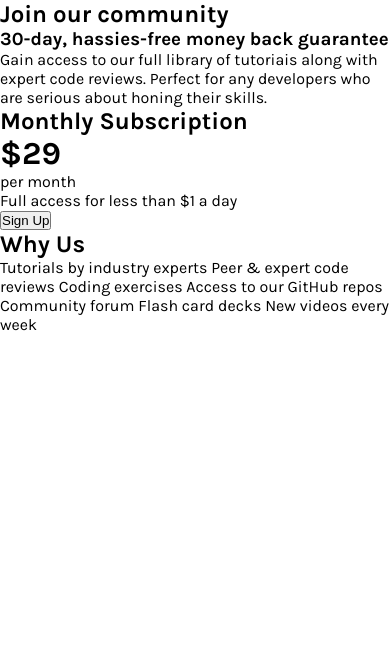
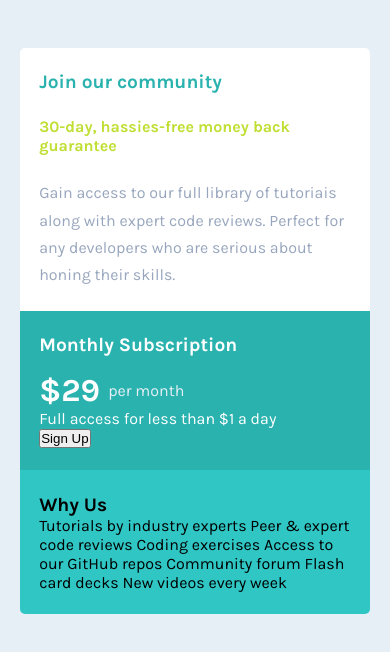
Before and after one commit to cloviswrodrigues/single_price_grid_component_challenge_hub, a plain HTML site: page frontend/index.html in a window 390 px wide. Drawn offline with Linux system fonts and the light colour scheme.

Commit message:
desenvolvendo layout mobile

```diff
--- a/frontend/index.html
+++ b/frontend/index.html
@@ -14,7 +14,7 @@
     <title>FrontEnd - Single price grid component challenge hub</title>
 </head>
 <body>
-    <div>
+    <div class="wrapper">
         <div class="box box-primary">
             <h2>Join our community</h2>
             <h3>30-day, hassies-free money back guarantee</h3>
--- a/frontend/style/_base.scss
+++ b/frontend/style/_base.scss
@@ -3,6 +3,8 @@ $color-bright-yellow: hsl(71, 73%, 54%);
 
 $color-light-gray: hsl(204, 43%, 93%);
 $color-grayish-blue: hsl(218, 22%, 67%);
+
+$color-white:  white;
 
 
 * {
@@ -16,3 +18,10 @@ html {
     font-family: Karla, sans-serif;
     font-size: 16px;
 }
+
+body {
+    width: 100%;
+    height: 100%;
+    background-color: $color-light-gray;
+    padding: 3rem 0;
+}
--- /dev/null
+++ b/frontend/style/_component.scss
@@ -0,0 +1,72 @@
+.wrapper {
+
+    .box {
+        width: 100%;
+        max-width: 350px;
+        padding: 1.4rem 1.2rem;
+        margin: 0 auto;
+
+        h2 {
+            font-size: 1.2rem;
+        }
+
+        h3 {
+            font-size: 1rem;
+        }
+
+        &:first-child {
+            border-top-left-radius: 5px;
+            border-top-right-radius: 5px;
+        }
+
+        &:last-child {
+            border-bottom-left-radius: 5px;
+            border-bottom-right-radius: 5px;
+        }
+    }
+
+    .box-primary {
+        background-color: $color-white;
+
+        h2 {
+            color: $color-cyan;
+        }
+
+        h3 {
+            margin: 1.5rem 0;
+            color: $color-bright-yellow;
+        }
+
+        p {
+            line-height: 1.7rem;
+            color: $color-grayish-blue;
+        }
+    }
+
+    .box-second {
+        background-color: $color-cyan;
+
+        h1, h2, p {
+            color: $color-white;
+        }
+
+        h2 {
+            margin-bottom: 1rem;
+        }
+
+        .box__price {
+            display: flex;
+            align-items: center;
+
+            span {
+                margin-left: .5rem;
+                color: $color-light-gray;
+            }
+        }
+    }
+
+    .box-third {
+        background-color: lighten($color-cyan, 5);
+    }
+
+}
--- a/frontend/style/main.scss
+++ b/frontend/style/main.scss
@@ -1 +1,2 @@
-@import '_base'
+@import '_base';
+@import '_component';
```
Also changed, not shown: frontend/style/main.css, 1 other file.
